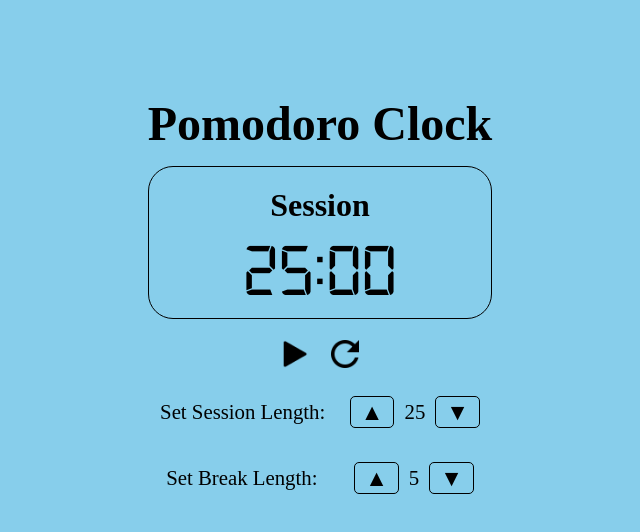
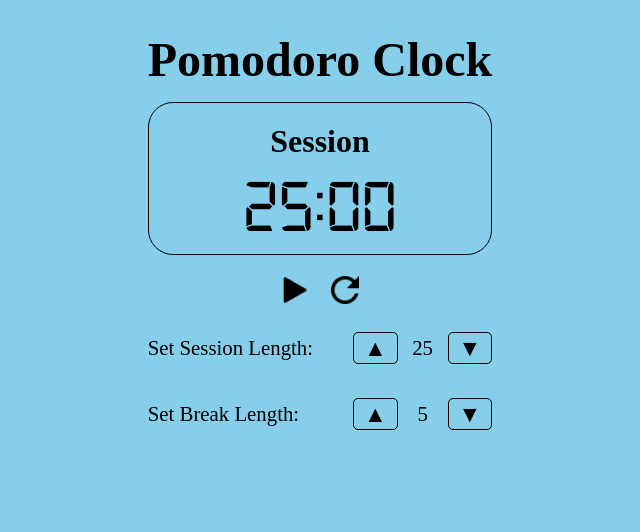
Before and after one commit to joe-orav/pomodoro-clock, a React (Create React App) app: page / in a window 1280 px wide. Shown: the top 532 px of the page, without its empty margins (320-960 px from the left). Built offline with nearby package versions, Linux system fonts and the light colour scheme; a web font is replaced by a local one.

Commit message:
Change style of time length controls

```diff
--- a/src/App.js
+++ b/src/App.js
@@ -28,7 +28,9 @@ const PomodoroStep = props => {
             <p id={labelToLower + "-label"} className="control-label">{"Set " + props.label + " Length:"}</p>
             <div className="time-length-controls">
                 <button id={labelToLower + "-increment"} className="control-btn" onClick={() => props.onClick(1)} disabled={props.length >= 60}>▲</button>
-                <p id={labelToLower + "-length"} className="time-length">{props.length}</p>
+                <div className="length-num-ctr">
+                    <p id={labelToLower + "-length"} className="time-length">{props.length}</p>
+                </div>
                 <button id={labelToLower + "-decrement"} className="control-btn" onClick={() => props.onClick(-1)} disabled={props.length <= 1}>▼</button>
             </div>
         </div>
--- a/src/css/styles.css
+++ b/src/css/styles.css
@@ -3,7 +3,7 @@
   src: url(digital-7.ttf);
 }
 
-html, body {
+html, body, #root {
   height: 100%;
 }
 
@@ -11,20 +11,7 @@ body {
   margin: 0;
 }
 
-#root {
-  /* background-color: #87ceeb;
-  display: flex;
-  justify-content: center;
-  height: 100%; */
-  height: 100%;
-}
-
 #app-container {
-  /* background-color: #87ceeb;
-  height: 50%;
-  margin-top: 5%;
-  font-family: "Baloo Bhai", cursive;
-  text-align: center; */
   font-family: "Baloo Bhai", cursive;
   background-color: #87ceeb;
   height: 100%;
@@ -34,7 +21,6 @@ body {
 
 #app {
   height: 50%;
-  margin-top: 5%;
   text-align: center;
 }
 
@@ -90,12 +76,16 @@ body {
 
 .time-length-container {
   display: flex;
-  justify-content: space-around;
+  justify-content: space-between;
   font-size: 1.3em;
 }
 
 .control-label, .time-length, .time-length-controls {
   display: inline-block;
+}
+
+.length-num-ctr {
+  width: 50px;
 }
 
 .time-length {
```
